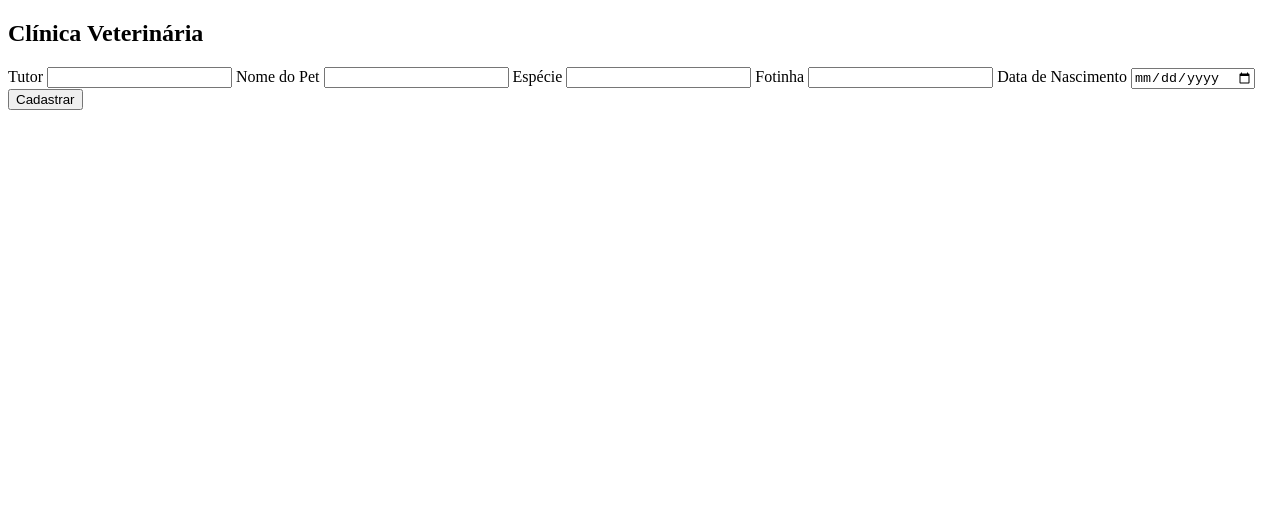
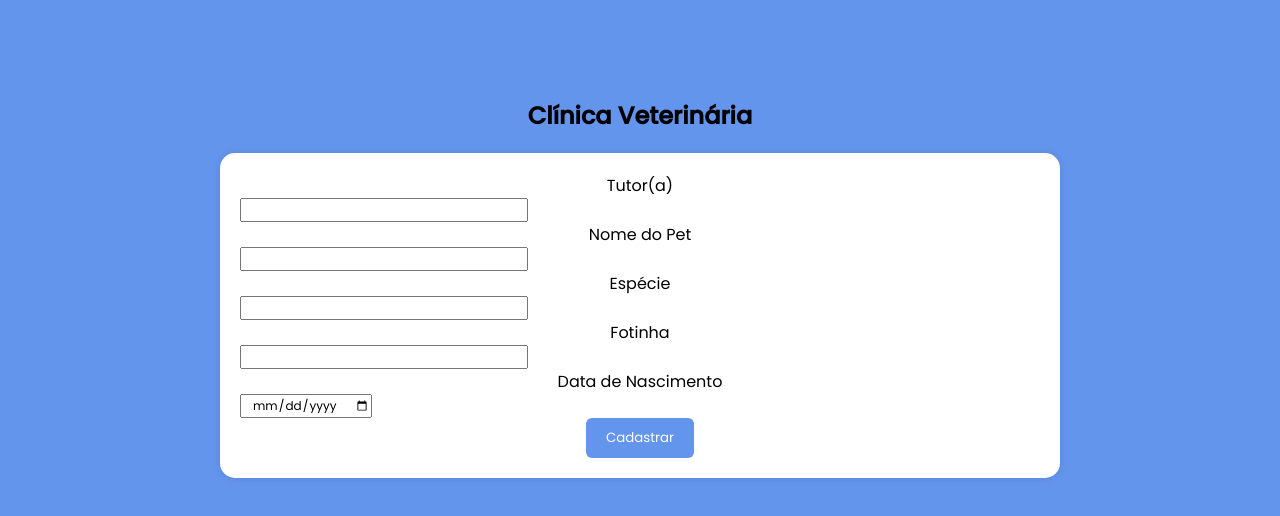
Before and after one commit to Alineevang/cadasterpets, a plain HTML site: page index.html in a window 1280 px wide. Drawn offline with Linux system fonts and the light colour scheme.

Commit message:
feat: estilização

```diff
--- a/assets/css/index.style.css
+++ b/assets/css/index.style.css
@@ -1,12 +1,66 @@
+@import url('https://fonts.googleapis.com/css2?family=Poppins:wght@100;200;300;400;500&display=swap');
+
+* {
+    font-family: "Poppins";
+}
+
+body {
+    text-align: center;
+    background-color: cornflowerblue;
+    font-family: "Poppins";
+    padding-top: 70px;
+}
+
 .erro {
     color: red;
 }
 
 .sucesso {
-    color: green;
+    color:  #1d7044;
 }
 
-img{
+img {
     width: 80px;
     height: 80px;
 }
+
+.input {
+    font-size: 12px;
+    display: flex;
+    padding-left: 50px;
+
+}
+
+#labelcontainer {
+    margin-top: 20px;
+    align-items: center;
+}
+
+#botao-cadastrar {
+    background-color:cornflowerblue;
+    color: #fff;
+    padding: 0.62rem 1.25rem;
+    border: none;
+    cursor: pointer;
+    border-radius: 6px;
+    transition: background-color 0.3s ease, transform 0.3s ease;
+}
+
+#input-birthday {
+    padding-left: 10px;
+}
+
+#stylecontainer {
+    max-width: 50rem;
+    margin: 0 auto;
+    background-color: #fff;
+    padding: 1.25rem;
+    border-radius: 15px;
+    box-shadow:  0 0 0.5rem rgba(0, 0, 0, 0.1);
+    display: flex;
+    flex-direction: column;
+}
+
+#tituloprincipal {
+    text-align: center;
+}
--- a/assets/js/index.script.js
+++ b/assets/js/index.script.js
@@ -113,7 +113,7 @@ function renderizarConteudo() {
     array.forEach(pet => {
         const petDiv = `
         <div class='petDetalhe'>
-        <h2>Tutor: ${pet.tutor}</h2>
+        <h2>Tutor(a): ${pet.tutor}</h2>
         <p>Nome: ${pet.nome}</p>
         <p>Espécie: ${pet.especie}</p>
         <p>Aniversário: ${pet.birthday}</p>
--- a/index.html
+++ b/index.html
@@ -12,25 +12,24 @@
 <body>
     <div id="container">
         <h2 id="tituloprincipal">
-        Clínica Veterinária
+            Clínica Veterinária
         </h2>
 
-        <div id="labelcontainer">
+        <div id="stylecontainer">
             <div id="inputcontainer">
-
-                <label for="label-tutor">Tutor</label>
+                <label for="label-tutor" class="label">Tutor(a)</label>
                 <input type="text" id="input-tutor" name="input-tutor" class="input">
 
-                <label for="label-nome">Nome do Pet</label>
+                <label for="label-nome" class="label">Nome do Pet</label>
                 <input type="text" id="input-nome" name="input-nome" class="input">
 
-                <label for="label-especie">Espécie</label>
+                <label for="label-especie" class="label">Espécie</label>
                 <input type="text" id="input-especie" name="input-especie" class="input">
 
-                <label for="label-fotinha">Fotinha</label>
+                <label for="label-fotinha" class="label">Fotinha</label>
                 <input type="text" id="input-fotinha" name="input-fotinha" class="input">
 
-                <label for="label-birthday">Data de Nascimento</label>
+                <label for="label-birthday" class="label">Data de Nascimento</label>
                 <input type="date" id="input-birthday" name="input-birthday" class="input">
 
                 <div id="msg"></div>
```
Also changed, not shown: images/cartoondogs.avif (added), images/pet2.png (added).
